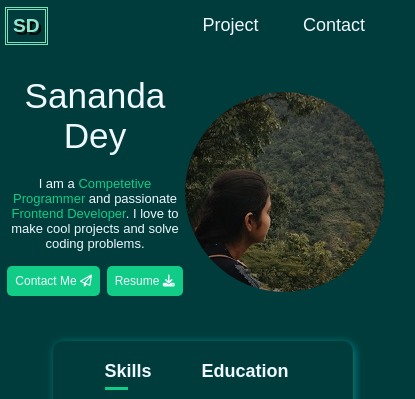
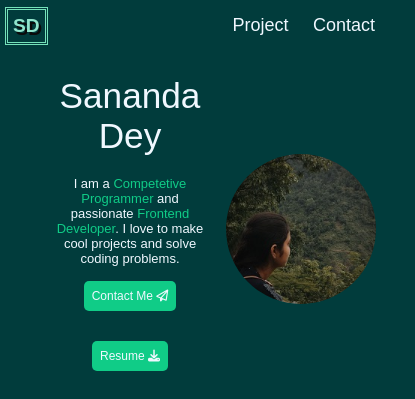
Before and after one commit to 19082002/Portfolio, a plain HTML site: page home.html in a window 390 px wide. Shown: the top 399 px of the page, 415 px wide, since content can reach past the window. Drawn offline with Linux system fonts and the light colour scheme.

Commit message:
first commit

```diff
--- a/home.css
+++ b/home.css
@@ -31,10 +31,15 @@ body{
     /* width:100vw; */
     /* height: 100vh; */
     max-width: 750px;
-    display: flex;
-    flex-direction: column;
+    /* display: flex; */
+    /* flex-direction: column; */
     justify-content: center;
-    /* align-items: center; */
+    align-items: center;
+}
+#header{
+    justify-content: center;
+    align-items: center;
+    text-align: center;
 }
 .title{
     font-size: var(--large-font-size);
@@ -72,7 +77,7 @@ border-color:white;
 nav ul li{
     display: inline-block;
     list-style: none;
-    margin: 10px 20px;
+    margin: 10px 10px;
     font-size: 18px;
     /* transition: all  3s ; */
 }
@@ -87,7 +92,7 @@ color:var(--color);
     text-align: center;
     align-items: center;
     justify-content: center;
-    margin: 30px 0;
+    margin: 30px ;
 }
 .headimg{
     /* width:200px;
@@ -97,7 +102,7 @@ color:var(--color);
 }
 .header img{
     border-radius: 50%;
-    /* margin: 20px; */
+    margin: 20px;
     width:200px;
     height: 200px;
     object-fit: cover;
@@ -326,7 +331,6 @@ color:var(--color);
     color:var(--color);
 }
 
-
 /* -----------contact-------*/
 
 .contact .container{
@@ -471,6 +475,13 @@ footer{
 }
 
 @media only screen and (max-width:450px){
+    .header-text{
+        width:40%;
+    }
+    .header img{
+        width:150px;
+        height:150px;
+    }
  .row{
     display: block;
  }
```
Also changed, not shown: swiper-bundle.min.css.
